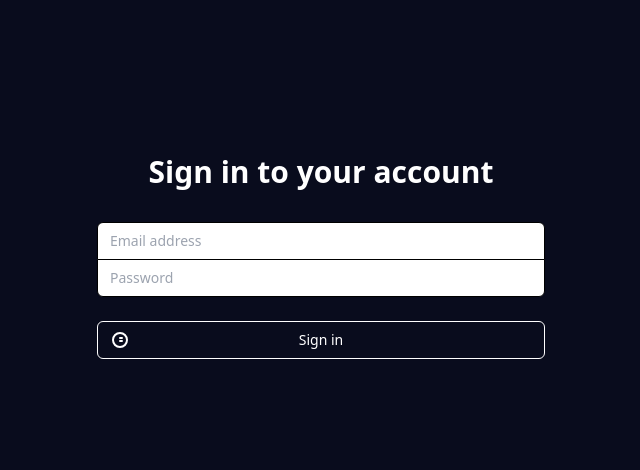
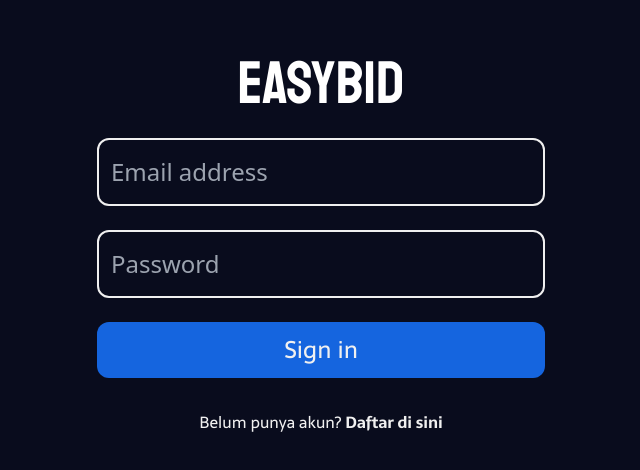
Before and after one commit to group4paw/auction-fe, a Next.js app: page /login in a window 1280 px wide. Shown: the part 156-626 px from the top of the page, without its empty margins (319-959 px from the left). Built offline with nearby package versions, Linux system fonts and the light colour scheme.

Commit message:
Updated login page UI

```diff
--- a/src/app/login/page.tsx
+++ b/src/app/login/page.tsx
@@ -10,6 +10,7 @@ import { useRouter } from "next/navigation";
 const LoginPage = () => {
 	const [email, setEmail] = useState("");
 	const [password, setPassword] = useState("");
+	const [response, setResponse] = useState<number | undefined>();
 	const router = useRouter();
 
 	const disp = useDispatch();
@@ -32,33 +33,34 @@ const LoginPage = () => {
 				disp(logIn({ user: res.data.customer }));
 				localStorage.setItem("user", JSON.stringify(res.data.customer));
 				router.push("/", { scroll: false });
+			})
+			.catch((error) => {
+				setResponse(error.response.status);
 			});
 	};
 
 	return (
 		<div className="min-h-screen flex items-center justify-center bg-gray-50 py-12 px-4 sm:px-6 lg:px-8">
-      <div className="max-w-md w-full space-y-8">
+			<div className="max-w-md w-full">
 				<div>
-          <h2 className="mt-6 text-center text-3xl font-extrabold text-white">
-            Sign in to your account
-          </h2>
+					<h2 className="text-center text-3xl font-staatliches text-6xl text-white">EASYBID</h2>
 				</div>
-        <form className="mt-8 space-y-6" onSubmit={handleSubmit}>
+				<form className="mt-4 space-y-6" onSubmit={handleSubmit}>
 					<input type="hidden" name="remember" value="true" />
-          <div className="rounded-md shadow-sm -space-y-px">
 					<div>
 						<label htmlFor="email-address" className="sr-only">
-                Email address
+							Email
 						</label>
 						<input
 							id="email-address"
 							name="email"
 							type="email"
 							autoComplete="email"
+							height={56}
 							required
 							value={email}
 							onChange={(e) => setEmail(e.target.value)}
-                className="appearance-none rounded-none relative block w-full px-3 py-2 border border-gray-300 placeholder-gray-500 text-gray-900 rounded-t-md focus:outline-none focus:ring-indigo-500 focus:border-indigo-500 focus:z-10 sm:text-sm"
+							className="w-full px-3 py-4 rounded-[12px] bg-transparent border border-2 border-neutral-100 placeholder-gray-500 text-2xl outline-none text-neutral-100"
 							placeholder="Email address"
 						/>
 					</div>
@@ -74,36 +76,27 @@ const LoginPage = () => {
 							required
 							value={password}
 							onChange={(e) => setPassword(e.target.value)}
-                className="appearance-none rounded-none relative block w-full px-3 py-2 border border-gray-300 placeholder-gray-500 text-gray-900 rounded-b-md focus:outline-none focus:ring-indigo-500 focus:border-indigo-500 focus:z-10 sm:text-sm"
+							className="w-full px-3 py-4 rounded-[12px] bg-transparent border border-2 border-neutral-100 placeholder-gray-500 text-2xl outline-none text-neutral-100"
 							placeholder="Password"
 						/>
-            </div>
 					</div>
 
 					<div>
 						<button
 							type="submit"
-              className="group relative w-full flex justify-center py-2 px-4 border border-transparent text-sm font-medium rounded-md text-white bg-indigo-600 hover:bg-indigo-700 focus:outline-none focus:ring-2 focus:ring-offset-2 focus:ring-indigo-500"
+							className="w-full px-3 py-3 rounded-[12px] bg-blue-500 font-sarala text-2xl text-neutral-100"
 						>
-              <span className="absolute left-0 inset-y-0 flex items-center pl-3">
-                <svg
-                  className="h-5 w-5 text-indigo-500 group-hover:text-indigo-400"
-                  xmlns="http://www.w3.org/2000/svg"
-                  viewBox="0 0 20 20"
-                  fill="currentColor"
-                  aria-hidden="true"
-                >
-                  <path
-                    fillRule="evenodd"
-                    d="M10 18a8 8 0 100-16 8 8 0 000 16zm0-2a6 6 0 100-12 6 6 0 000 12zm-1-5a1 1 0 011-1h2a1 1 0 110 2h-2a1 1 0 01-1-1zm0-3a1 1 0 011-1h2a1 1 0 110 2h-2a1 1 0 01-1-1z"
-                    clipRule="evenodd"
-                  />
-                </svg>
-              </span>
 							Sign in
 						</button>
 					</div>
 				</form>
+				{response == 401 && (
+					<p className="font-sarala text-base w-full mt-3 text-alert-red">*Incorrect username or password.</p>
+				)}
+				<div className="flex flex-row justify-center mt-8 text-neutral-100 font-sarala text-base w-full">
+					<p>Belum punya akun?</p>
+					<a className="ml-1 font-bold">Daftar di sini</a>
+				</div>
 			</div>
 		</div>
 	);
--- a/tailwind.config.ts
+++ b/tailwind.config.ts
@@ -58,6 +58,7 @@ const config: Config = {
         500: "#090A0A",
       },
       white: "#FFFFFF",
+	  transparent: "rgba(0,0,0,0)"
     },
   },
   plugins: [],
```
Lines whose indentation alone changed are shown as unchanged.
